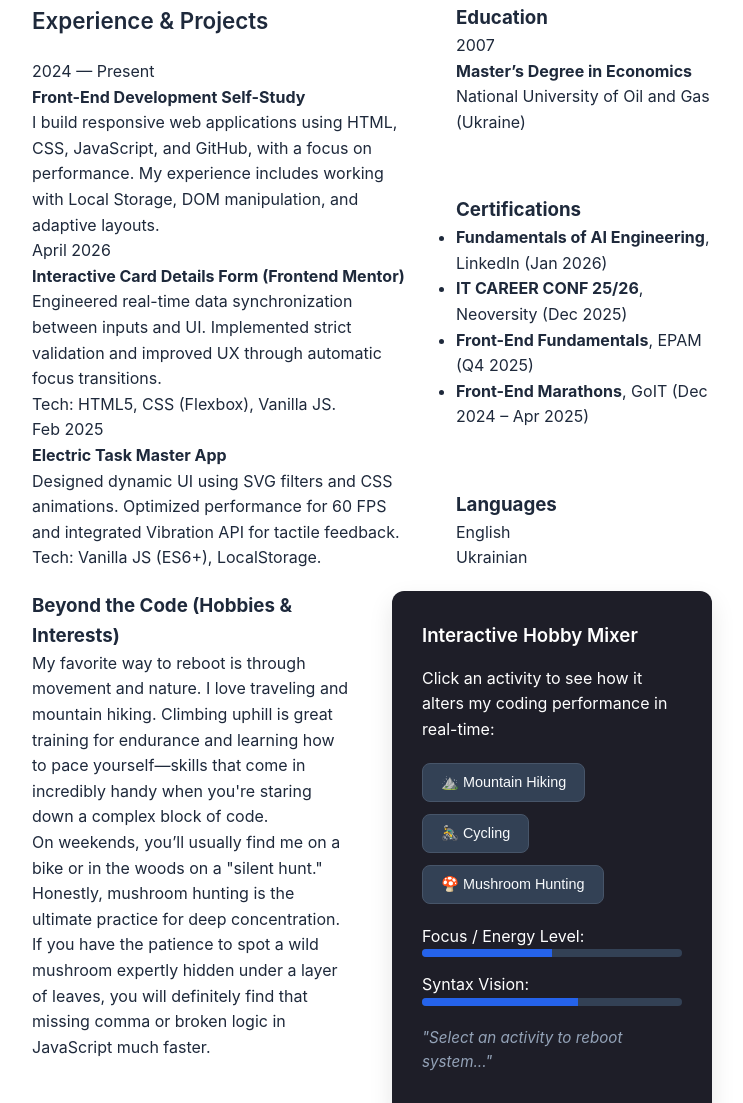
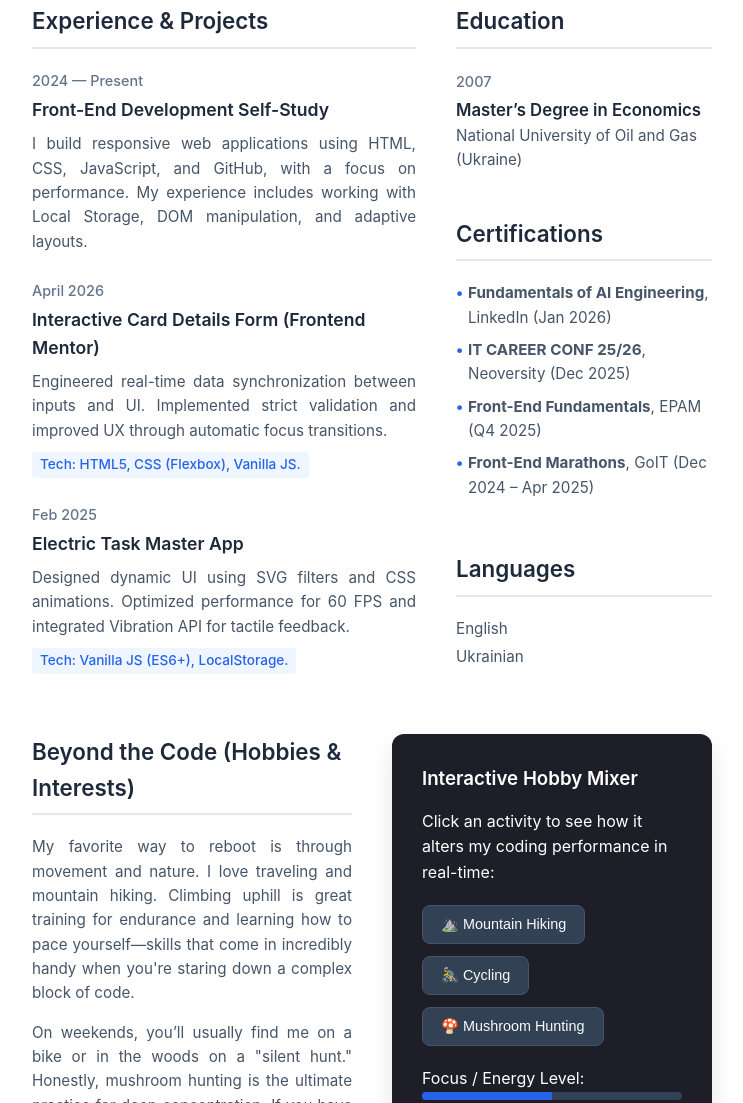
Before and after one commit to KMary13/homepage, a plain HTML site: page index.html in a window 1280 px wide. Shown: the part 1224-2327 px from the top of the page, without its empty margins (268-1011 px from the left). Drawn offline with Linux system fonts and the light colour scheme.

Commit message:
fix:stylesin secondary and additional blocks

```diff
--- a/style.css
+++ b/style.css
@@ -30,7 +30,6 @@ body {
     max-width: 900px;
 }
 
-/* Утиліти */
 .fh {
     display: flex;
     flex-direction: row;
@@ -176,95 +175,124 @@ body {
     color: var(--secondary-text-color);
 }
 
+.main-info {
+    display: flex;
+    gap: 40px;
+    margin-bottom: 40px;
+}
+
 .experiences {
     flex: 1 1 60%;
-    margin-right: 40px;
+    }
+
+.additional-info {
+    flex: 1 1 40%;
+    display: flex;
+    flex-direction: column;
+    gap: 30px;
 }
 
 .experiences__header,
-.additional-info__education-header,
-.additional-info__languages-header {
+.additional-info__header,
+.section-text__header {
     color: var(--primary-text-color);
     text-align: left;
     margin-bottom: 20px;
     font-size: 1.4rem;
     font-weight: 600;
+    border-bottom: 2px solid var(--border-color);
+    padding-bottom: 8px;
 }
 
-.experiences__company-header-durability {
+.experience-item {
+    margin-bottom: 25px;
+}
+
+.experience-item:last-child {
+    margin-bottom: 0;
+}
+
+.experience-item__date {
     color: var(--durability-text-color);
-    text-align: left;
-    margin-bottom: 5px;
+    font-size: 0.9rem;
+    font-weight: 500;
+    margin-bottom: 4px;
+}
+
+.experience-item__title {
+    color: var(--primary-text-color);
+    font-size: 1.1rem;
+    font-weight: 600;
+    margin-bottom: 8px;
+}
+
+.experience-item__details {
+    color: var(--secondary-text-color);
+    text-align: justify;
+    font-size: 0.95rem;
+    margin-bottom: 8px;
+}
+
+.experience-item__tech {
+    color: var(--primary-color);
+    font-size: 0.85rem;
+    font-weight: 500;
+    background-color: #eff6ff;
+    display: inline-block;
+    padding: 2px 8px;
+    border-radius: 4px;
+}
+
+.education-item__date {
+    color: var(--durability-text-color);
     font-size: 0.9rem;
     font-weight: 500;
 }
 
-.experiences__company-header-name {
+.education-item__degree {
     color: var(--primary-text-color);
+    font-size: 1.05rem;
     font-weight: 600;
-    font-size: 1.1rem;
-    text-align: left;
-    margin-bottom: 15px;
+    margin-top: 2px;
 }
 
-.experiences__company-project {
-    margin-bottom: 25px;
+.education-item__university {
+    color: var(--secondary-text-color);
+    font-size: 0.95rem;
 }
 
-.experiences__company-project-role {
-    color: var(--primary-color);
-    text-align: left;
-    margin-bottom: 5px;
-    font-size: 1rem;
-    font-weight: 500;
+.certifications-list {
+    list-style: none;
+    padding: 0;
 }
 
-.experiences__company-project-name {
-    color: var(--primary-text-color);
-    text-align: left;
-    margin-bottom: 10px;
-    font-weight: 600;
+.certification-item {
+    color: var(--secondary-text-color);
+    font-size: 0.95rem;
+    margin-bottom: 8px;
+    position: relative;
+    padding-left: 12px;
 }
 
-.experiences__company-project-responsibilities {
-    color: var(--secondary-text-color);
-    padding-left: 20px;
+.certification-item::before {
+    content: "•";
+    color: var(--primary-color);
+    position: absolute;
+    left: 0;
+    font-weight: bold;
 }
 
-.additional-info {
-    flex: 1 1 40%;
+.language-item {
+    color: var(--secondary-text-color);
+    font-size: 0.95rem;
+    margin-bottom: 4px;
 }
 
-.additional-info__education {
-    margin-bottom: 30px;
-}
-
-.additional-info__education-university-durability {
-    color: var(--durability-text-color);
-    text-align: left;
-    margin-bottom: 5px;
-    font-size: 0.9rem;
-    font-weight: 500;
-}
-
-.additional-info__education-university-speciality {
-    color: var(--primary-text-color);
-    font-weight: 600;
-    text-align: left;
-    margin-bottom: 5px;
-}
-
-.additional-info__education-university-name {
+.section-text p {
     color: var(--secondary-text-color);
-}
-
-.additional-info__languages {
-    margin-bottom: 20px;
-}
-
-.additional-info__languages-item {
-    color: var(--secondary-text-color);
-    margin-bottom: 5px;
+    text-align: justify;
+    font-size: 0.95rem;
+    margin-bottom: 15px;
 }
 
 .resume-section {
```
